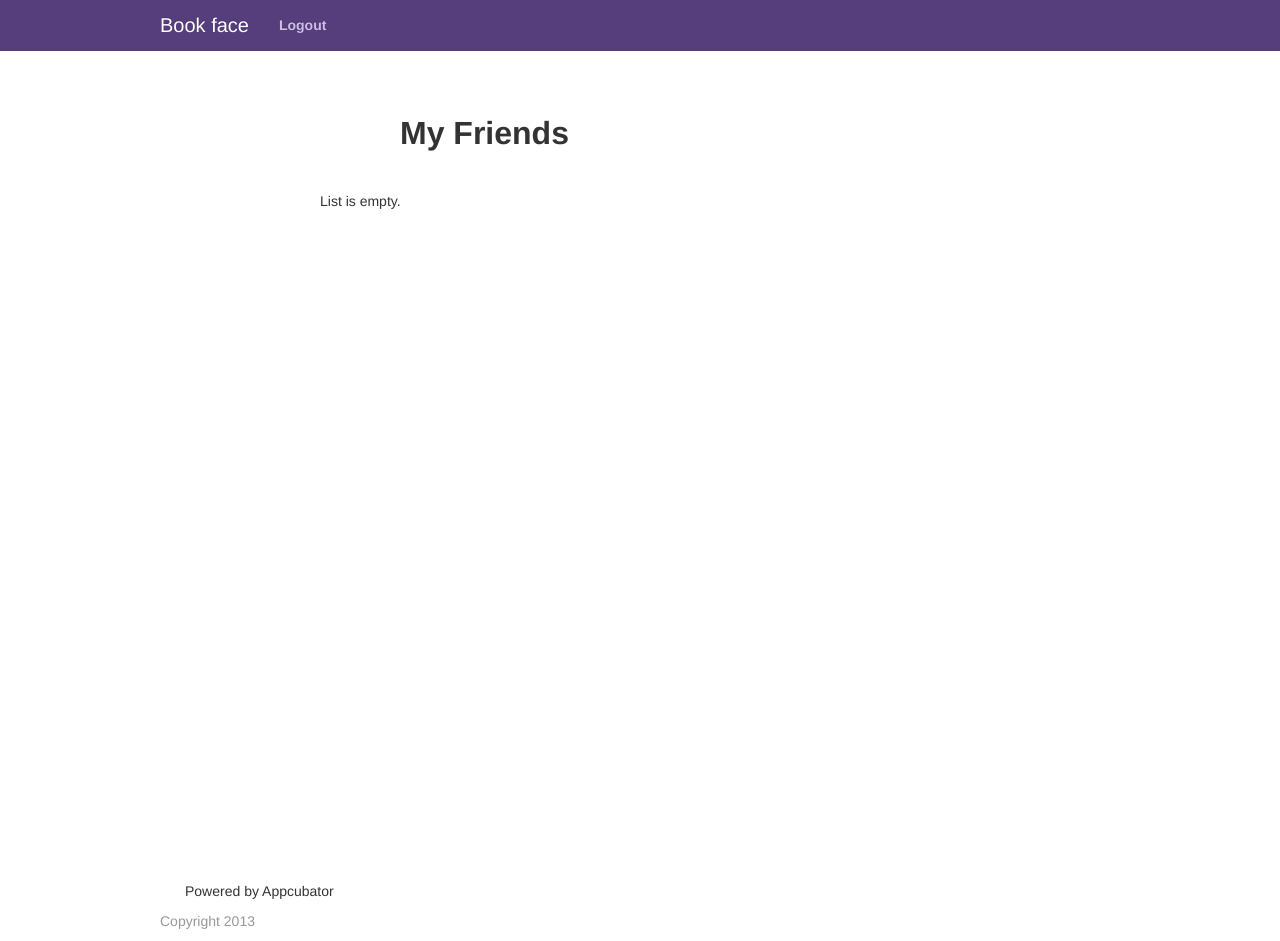
After one commit to appcubator/book-face, a Django app: page /My_Friends/ in a window 1280 px wide. The commit adds this page. Run offline with Django 3.2, Linux system fonts and the light colour scheme; the visitor is signed in with stand-in values (Sample User, id 1); data that the repository does not hold is empty; parts of the project's set-up code (start-up, migrations or seed data) failed here and were passed over; some libraries are stand-ins or nearby versions.

Commit message:
Test run generated code

```diff
--- a/webapp/models.py
+++ b/webapp/models.py
@@ -17,6 +17,15 @@ class Wall_post(models.Model):
         settings.AUTH_USER_MODEL, related_name='posts_on_wall', null=True, blank=True)
 
 
+class Friendship(models.Model):
+    date_created = models.DateTimeField(auto_now_add=True)
+    date_modified = models.DateTimeField(auto_now=True)
+    requester = models.ForeignKey(
+        settings.AUTH_USER_MODEL, related_name='friend_requested', null=True, blank=True)
+    accepter = models.ForeignKey(
+        settings.AUTH_USER_MODEL, related_name='friend_accepted', null=True, blank=True)
+
+
 class User(AbstractUser):
     profile_pic = models.TextField(blank=True)
     about_me = models.TextField(blank=True)
@@ -28,6 +37,12 @@ class Wall_postDataResource(export.ModelResource):
         model = Wall_post
 
 
+class FriendshipDataResource(export.ModelResource):
+
+    class Meta:
+        model = Friendship
+
+
 class UserDataResource(export.ModelResource):
 
     class Meta:
--- a/webapp/pages.py
+++ b/webapp/pages.py
@@ -6,7 +6,7 @@ from django.shortcuts import get_object_or_404, redirect, render, render_to_resp
 from django.utils import simplejson
 from django.views.decorators.csrf import csrf_exempt
 from django.views.decorators.http import require_GET, require_POST
-from webapp.models import User, Wall_post
+from webapp.models import Friendship, User, Wall_post
 from webapp.utils import get_results
 
 
@@ -61,3 +61,22 @@ def newsfeed(request):
         '-date_created')
 
     return render(request, "newsfeed.html", page_context)
+
+
+@require_GET
+def friendship_page(request, friendship_id):
+    page_context = {}
+    page_context['friendship'] = get_object_or_404(
+        Friendship, pk=friendship_id)
+
+    return render(request, "friendship_page.html", page_context)
+
+
+@require_GET
+def my_friends(request):
+    page_context = {}
+
+    page_context['friendships'] = Friendship.objects.all().filter(
+        requester=request.user.id).order_by('-date_created')
+
+    return render(request, "my_friends.html", page_context)
--- /dev/null
+++ b/webapp/templates/my_friends.html
@@ -0,0 +1,62 @@
+{% extends "base.html" %}
+
+{% block title %}My Friends{% endblock %}
+
+{% block navbar %}
+<div class="navbar" id="navbar">
+  <div class="navbar-inner">
+    <a class="brand" href="/" id="brand-name">Book face</a>
+    <ul class="nav" id="items">
+      {% if user.is_authenticated %}
+      <li class="logout-item pull-right"><a id="logout" href="{% url "django.contrib.auth.views.logout" %}">Logout</a></li>
+      {% endif %}
+    </ul>
+  </div>
+</div>
+{% endblock %}
+
+
+{% block content %}
+    <!-- row -->
+    <div class="row hoff3">
+        <!-- column terminal -->
+        <h1 class="node header-1 hi3 span4 span4 offset3">  My Friends
+        </h1>
+    </div>
+    <!-- row -->
+    <div class="row hoff2">
+        <!-- column terminal -->
+        <div class="default-list hi46 span6 span6 offset2" style="position:relative;">  {% for obj in friendships %}
+              <div class="row" style="display:block; position:relative; height:120px;">  <div style="; position: absolute; height: 86px; width:88px; top: 16px; left: 28px; text-align:left ">  <img class="node img-normal" src="{{ obj.accepter.profile_pic }}">
+                </div>
+                <div style="; position: absolute; height: 36px; width:351px; top: 21px; left: 129px; text-align:left ">  <a class="node link-1" href="{% url "webapp.pages.user_profile" obj.accepter.id %}">  {{ obj.accepter.first_name }} {{ obj.accepter.last_name }}
+                  </a>
+                </div>
+              </div>
+              {% empty %}
+              <div style="display:block; position:relative; height:120px;">  List is empty.
+              </div>
+              {% endfor %}
+            </div>
+    </div>
+{% endblock %}
+
+{% block footer %}
+<div class="footer">
+  <div class="container">
+    <ul class="footer-links">
+      <li><a href="http://appcubator.com" class="menu-item">Powered by Appcubator</a></li>
+    </ul>
+    <p class="footer-text muted">Copyright 2013</p>
+  </div>
+  <div class="clearfix"></div>
+</div>
+{% endblock %}
+
+{% block css %}
+
+{% endblock %}
+
+{% block js %}
+
+{% endblock %}
--- a/webapp/tests.py
+++ b/webapp/tests.py
@@ -2,7 +2,7 @@
 
 from django.test import TestCase
 from django.test.client import Client
-from webapp.models import User, Wall_post
+from webapp.models import Friendship, User, Wall_post
 
 
 class StaticPagesTestCase(TestCase):
@@ -25,3 +25,7 @@ class StaticPagesTestCase(TestCase):
     def test_newsfeed(self):
         r = self.c.get('/Newsfeed/')
         self.assertIn(r.status_code, (200, 302))
+
+    def test_my_friends(self):
+        r = self.c.get('/My_Friends/')
+        self.assertIn(r.status_code, (200, 302))
--- a/webapp/urls.py
+++ b/webapp/urls.py
@@ -15,6 +15,8 @@ urlpatterns = patterns('webapp.pages',
                        url(r'^All_users/$', 'all_users'),
                        url(r'^Wall_post_Page/(\d+)/$', 'wall_post_page'),
                        url(r'^Newsfeed/$', 'newsfeed'),
+                       url(r'^Friendship_Page/(\d+)/$', 'friendship_page'),
+                       url(r'^My_Friends/$', 'my_friends'),
                        )
 
 
@@ -23,6 +25,8 @@ urlpatterns += patterns('webapp.form_receivers',
                         url('^__form_receiver/shortsignupform/$', 'sign_up'),
                         url('^__form_receiver/create_wall_post/(\\d+)/$',
                             'create_wall_post'),
+                        url('^__form_receiver/create_friendship/(\\d+)/$',
+                            'create_friendship'),
                         url('^__form_receiver/edit_user/$', 'edit_user'),
                         )
 
```
Also changed, not shown: webapp/admin.py (+8 -1 lines), webapp/form_receivers.py (+22 -2 lines), webapp/forms.py (+8 -1 lines), webapp/templates/friendship_page.html (added, +55 -0 lines), webapp/templates/user_profile.html (+14 -3 lines).
